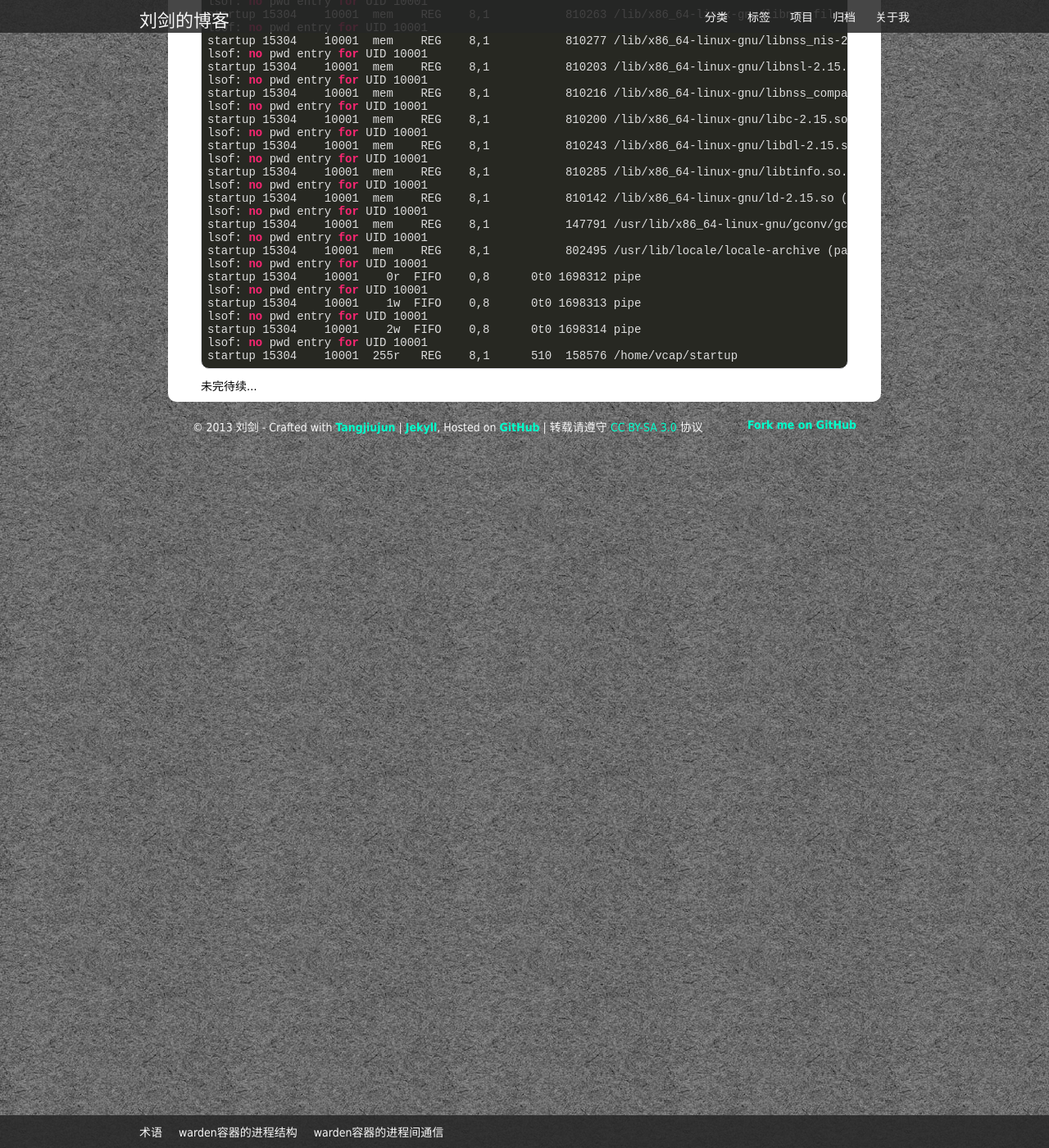
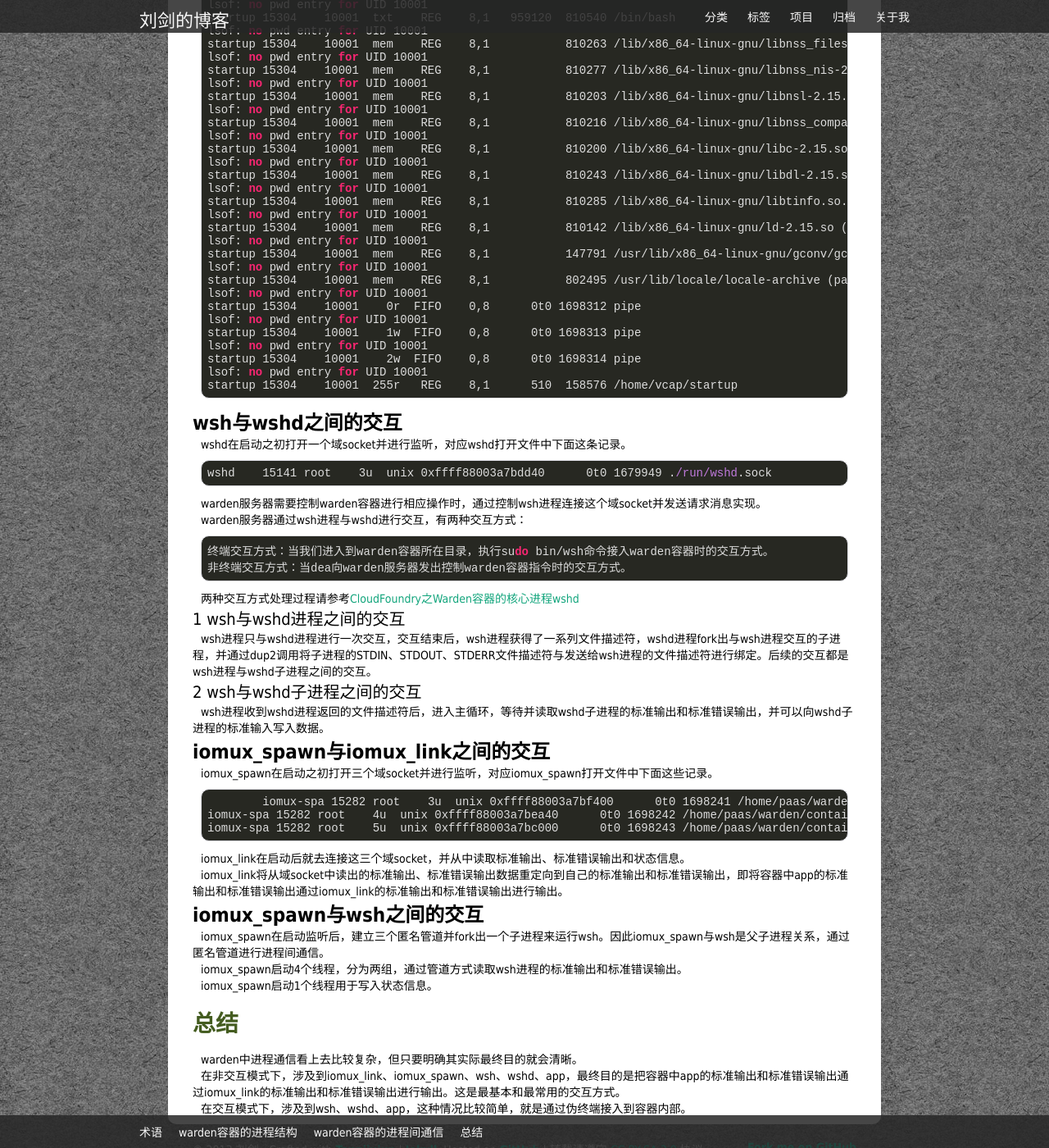
Before and after one commit to lsword/lsword.github.io, a Jekyll site: the page built from _posts/2013-10-14-CloudFoundry之Warden容器的进程间通信.md, in a window 1280 px wide and 1400 px high, scrolled down 5784 px. Shown: the whole window at 82% size. Built offline with Jekyll 4.4.1, drawn with Linux system fonts in a browser that asks for light colours; Markdown is read by kramdown in place of the engine named in the settings; comment, search, counter and statistics services are not loaded; some of the changed text lies outside the part shown.

Commit message:
add content to warden process communications

```diff
--- a/_posts/2013-10-14-CloudFoundry之Warden容器的进程间通信.md
+++ b/_posts/2013-10-14-CloudFoundry之Warden容器的进程间通信.md
@@ -249,6 +249,7 @@ wshd进程打开文件情况：
 	wshd    15141 root    0u  0000                0,9        0    4831 anon_inode
 	wshd    15141 root    3u  unix 0xffff88003a7bdd40      0t0 1679949 ./run/wshd.sock
 	wshd    15141 root   11w  FIFO                0,8      0t0 1698315 pipe
+
 wsh进程打开文件情况：
 
 	paas@ubuntu:~/paas-release.git/bin$ sudo lsof -p 15283
@@ -366,6 +367,55 @@ wshd进程的子进程bash进程的子进程startup进程打开文件情况：
 	lsof: no pwd entry for UID 10001
 	startup 15304    10001  255r   REG    8,1      510  158576 /home/vcap/startup
 
-未完待续...
+#### wsh与wshd之间的交互
+
+wshd在启动之初打开一个域socket并进行监听，对应wshd打开文件中下面这条记录。
+
+	wshd    15141 root    3u  unix 0xffff88003a7bdd40      0t0 1679949 ./run/wshd.sock
+
+warden服务器需要控制warden容器进行相应操作时，通过控制wsh进程连接这个域socket并发送请求消息实现。
+
+warden服务器通过wsh进程与wshd进行交互，有两种交互方式：
+
+	终端交互方式：当我们进入到warden容器所在目录，执行sudo bin/wsh命令接入warden容器时的交互方式。
+	非终端交互方式：当dea向warden服务器发出控制warden容器指令时的交互方式。
+
+两种交互方式处理过程请参考[CloudFoundry之Warden容器的核心进程wshd]
+
+##### 1 wsh与wshd进程之间的交互
+
+wsh进程只与wshd进程进行一次交互，交互结束后，wsh进程获得了一系列文件描述符，wshd进程fork出与wsh进程交互的子进程，并通过dup2调用将子进程的STDIN、STDOUT、STDERR文件描述符与发送给wsh进程的文件描述符进行绑定。后续的交互都是wsh进程与wshd子进程之间的交互。
+
+##### 2 wsh与wshd子进程之间的交互
+
+wsh进程收到wshd进程返回的文件描述符后，进入主循环，等待并读取wshd子进程的标准输出和标准错误输出，并可以向wshd子进程的标准输入写入数据。
+
+#### iomux_spawn与iomux_link之间的交互
+iomux_spawn在启动之初打开三个域socket并进行监听，对应iomux_spawn打开文件中下面这些记录。
+
+		iomux-spa 15282 root    3u  unix 0xffff88003a7bf400      0t0 1698241 /home/paas/warden/container/178l4d6v637/jobs/6/stdout.sock
+	iomux-spa 15282 root    4u  unix 0xffff88003a7bea40      0t0 1698242 /home/paas/warden/container/178l4d6v637/jobs/6/stderr.sock
+	iomux-spa 15282 root    5u  unix 0xffff88003a7bc000      0t0 1698243 /home/paas/warden/container/178l4d6v637/jobs/6/status.sock
+
+iomux_link在启动后就去连接这三个域socket，并从中读取标准输出、标准错误输出和状态信息。
+
+iomux_link将从域socket中读出的标准输出、标准错误输出数据重定向到自己的标准输出和标准错误输出，即将容器中app的标准输出和标准错误输出通过iomux_link的标准输出和标准错误输出进行输出。
+
+#### iomux_spawn与wsh之间的交互
+
+iomux_spawn在启动监听后，建立三个匿名管道并fork出一个子进程来运行wsh。因此iomux_spawn与wsh是父子进程关系，通过匿名管道进行进程间通信。
+
+iomux_spawn启动4个线程，分为两组，通过管道方式读取wsh进程的标准输出和标准错误输出。
+
+iomux_spawn启动1个线程用于写入状态信息。
+
+### 总结
+
+warden中进程通信看上去比较复杂，但只要明确其实际最终目的就会清晰。
+
+在非交互模式下，涉及到iomux_link、iomux_spawn、wsh、wshd、app，最终目的是把容器中app的标准输出和标准错误输出通过iomux_link的标准输出和标准错误输出进行输出。这是最基本和最常用的交互方式。
+
+在交互模式下，涉及到wsh、wshd、app，这种情况比较简单，就是通过伪终端接入到容器内部。
 
 [Linux中的namespaces]: http://lsword.github.io/2013/09/20.html
+[CloudFoundry之Warden容器的核心进程wshd]: http://lsword.github.io/2013/09/19.html
```
